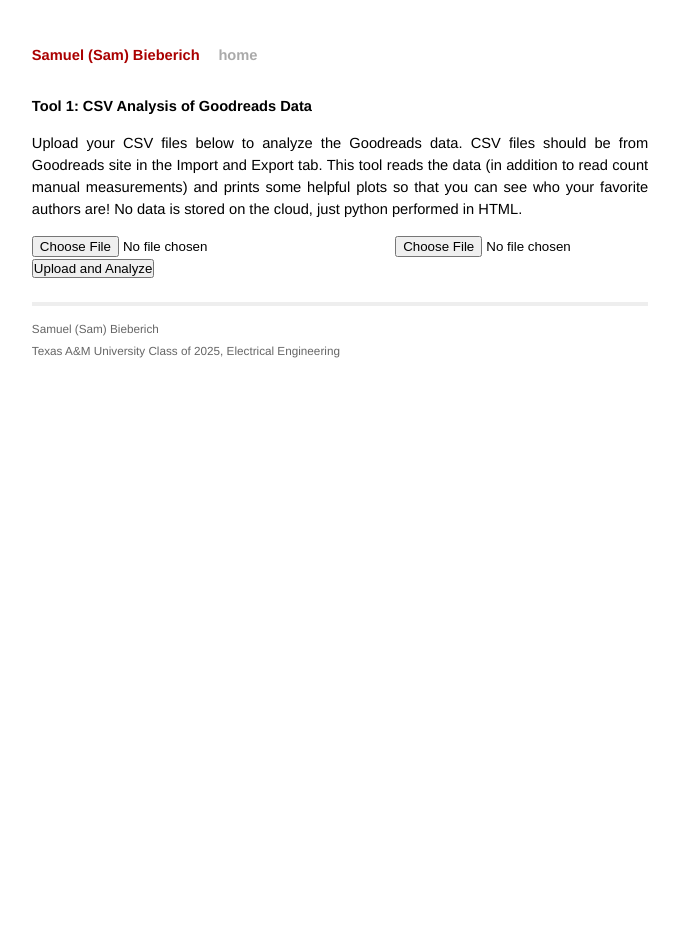
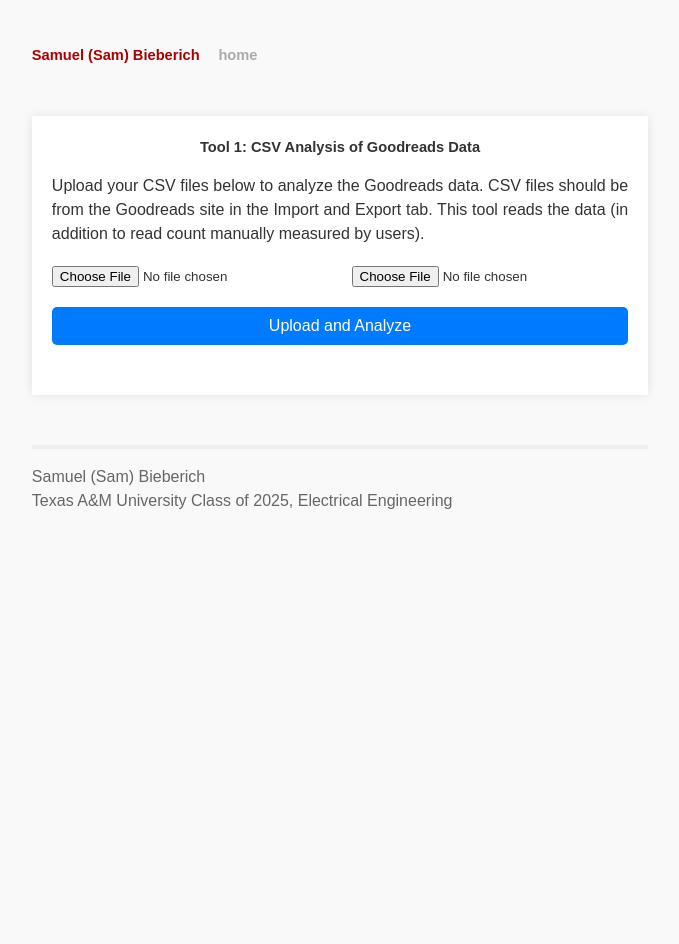
Before and after one commit to Sam-Bieberich/Sam-Bieberich.github.io, a Jekyll site: the page built from tool1.html, in a window 1280 px wide. Shown: the whole page, without its empty margins (300-979 px from the left). Built offline with Jekyll 4.4.1, drawn with Linux system fonts in a browser that asks for light colours.

Commit message:
reformatting landing page

```diff
--- a/tool1.html
+++ b/tool1.html
@@ -3,13 +3,73 @@
 title: Goodreads Plot Generator
 ---
 
+<!DOCTYPE html>
+<html lang="en">
+<head>
+    <meta charset="UTF-8">
+    <meta name="viewport" content="width=device-width, initial-scale=1.0">
+    <title>Goodreads Plot Generator</title>
+    <style>
+        body {
+            font-family: 'Arial', sans-serif;
+            background-color: #f9f9f9;
+            color: #333;
+            margin: 0;
+            padding: 0;
+        }
+        .container {
+            max-width: 800px;
+            margin: 50px auto;
+            padding: 20px;
+            background: #fff;
+            box-shadow: 0 0 10px rgba(0, 0, 0, 0.1);
+        }
+        h1 {
+            text-align: center;
+            color: #333;
+        }
+        p {
+            font-size: 16px;
+            line-height: 1.5;
+        }
+        .file-inputs {
+            display: flex;
+            justify-content: space-between;
+            margin: 20px 0;
+        }
+        input[type="file"] {
+            width: 48%;
+        }
+        button {
+            display: block;
+            width: 100%;
+            padding: 10px;
+            background-color: #007BFF;
+            color: white;
+            border: none;
+            border-radius: 5px;
+            cursor: pointer;
+            font-size: 16px;
+        }
+        button:hover {
+            background-color: #0056b3;
+        }
+        #output {
+            margin-top: 30px;
+        }
+    </style>
+</head>
+<body>
+    <div class="container">
         <h1>Tool 1: CSV Analysis of Goodreads Data</h1>
-<p>Upload your CSV files below to analyze the Goodreads data. CSV files should be from Goodreads site in the Import and Export tab. This tool reads the data (in addition to read count manual measurements) and prints some helpful plots so that you can see who your favorite authors are! No data is stored on the cloud, just python performed in HTML.</p>
+        <p>Upload your CSV files below to analyze the Goodreads data. CSV files should be from the Goodreads site in the Import and Export tab. This tool reads the data (in addition to read count manually measured by users).</p>
+        <div class="file-inputs">
             <input type="file" id="csvFileInput1" accept=".csv">
             <input type="file" id="csvFileInput2" accept=".csv">
+        </div>
         <button onclick="analyzeCSV()">Upload and Analyze</button>
-
         <div id="output"></div>
+    </div>
 
     <!-- Include Pyodide -->
     <script src="https://cdn.jsdelivr.net/pyodide/v0.18.1/full/pyodide.js"></script>
@@ -21,7 +81,7 @@
         const outputDiv = document.getElementById('output');
 
         if (fileInput1.files.length === 0 || fileInput2.files.length === 0) {
-        outputDiv.innerHTML = 'This tool is designed to allow for users to have one standing file with rereads (read count) tracked in addition to adding data from latest goodreads exports. If this is not the case for you, submit the same file in each of the boxes.';
+            outputDiv.innerHTML = 'This tool is designed for combining two Goodreads data files, one with rereads implemented (saved as a backup) and the other with the latest export from the Goodreads site. If you do not work like this, just submit the same file twice (once into each box).';
             console.log('No files selected');
             return;
         }
@@ -171,3 +231,5 @@
         reader1.readAsText(file1);
     }
     </script>
+</body>
+</html>
```
Lines whose indentation alone changed are shown as unchanged.
